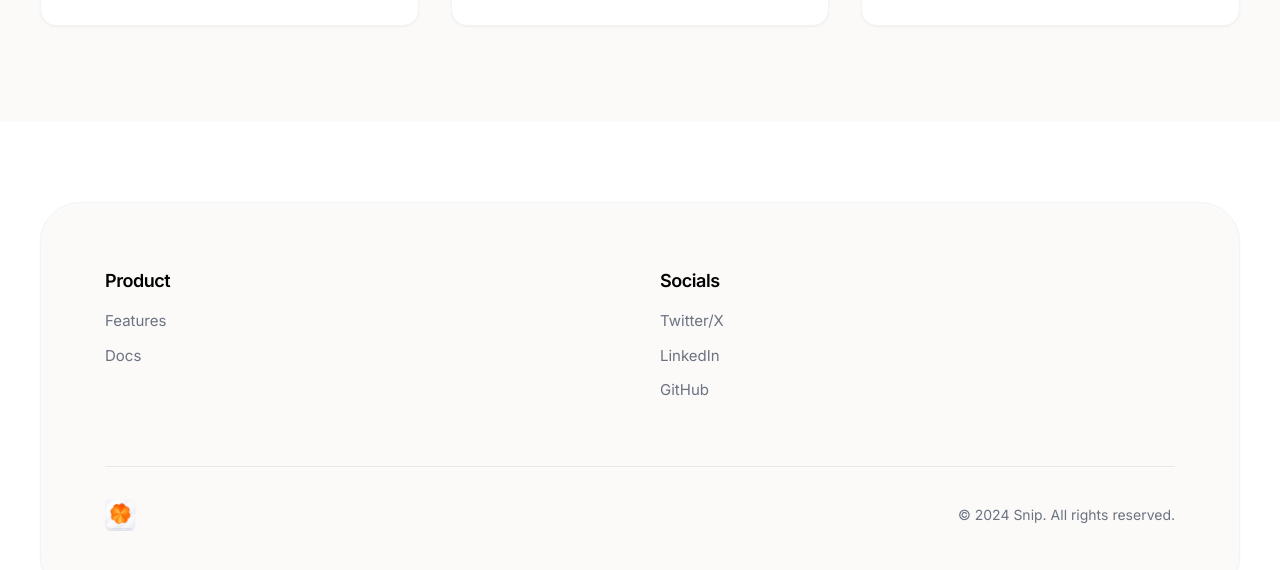
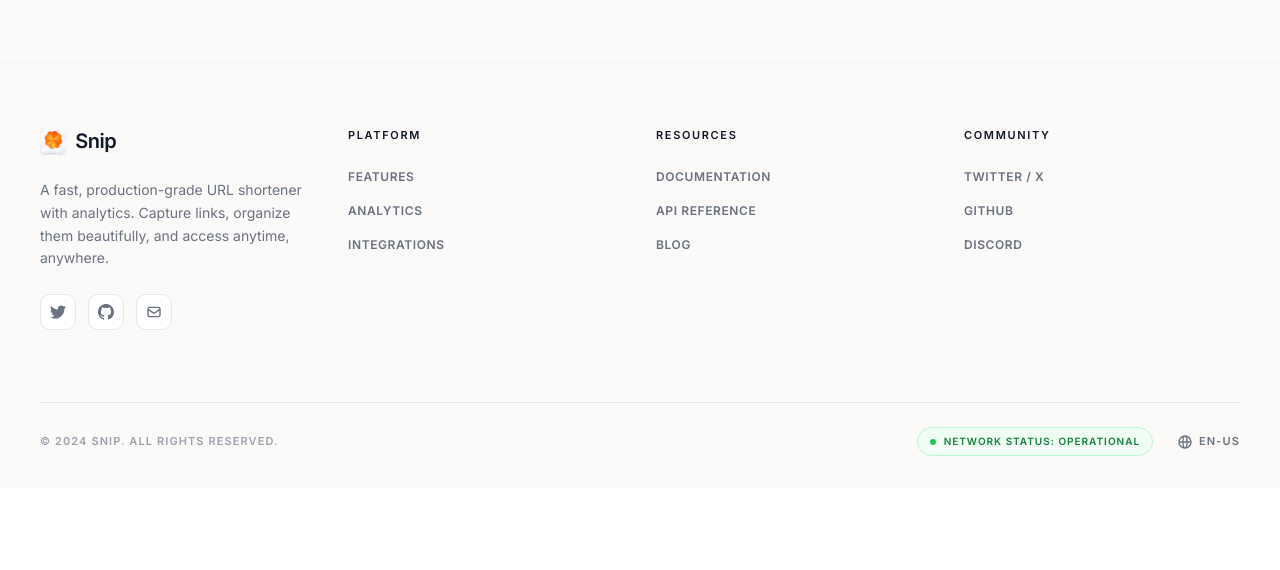
Before and after one commit to Ethan4582/snip, a Next.js app in the folder apps/web/: page / in a window 1280 px wide. Shown: the part 1978-2548 px from the top of the page. After the commit the page ends 2466 px from the top, so only its background shows below. Built offline with nearby package versions, Linux system fonts and the light colour scheme.

Commit message:
feat: add subtle motion effects to landing page

```diff
--- a/apps/web/app/login/page.tsx
+++ b/apps/web/app/login/page.tsx
@@ -71,7 +71,7 @@ export default function Login() {
 
       {/* Right Column (Form) */}
       <div className="flex-1 flex items-center justify-center p-6 bg-[#fbfaf9]">
-        <div className="w-full max-w-[440px] bg-white rounded-3xl p-10 sm:p-12 shadow-[0_2px_20px_rgb(0,0,0,0.04)] border border-gray-100/60">
+        <div className="w-full max-w-[400px] bg-white rounded-3xl p-8 sm:p-10 shadow-[0_2px_20px_rgb(0,0,0,0.04)] border border-gray-100/60">
           <div className="mb-8 text-center sm:text-left">
             <h2 className="text-[28px] font-bold text-gray-900 tracking-tight mb-2">Welcome back</h2>
             <p className="text-[15px] text-gray-500">Sign in to your Snip account</p>
--- a/apps/web/app/signup/page.tsx
+++ b/apps/web/app/signup/page.tsx
@@ -71,7 +71,7 @@ export default function Signup() {
 
       {/* Right Column (Form) */}
       <div className="flex-1 flex items-center justify-center p-6 bg-[#fbfaf9]">
-        <div className="w-full max-w-[440px] bg-white rounded-3xl p-10 sm:p-12 shadow-[0_2px_20px_rgb(0,0,0,0.04)] border border-gray-100/60">
+        <div className="w-full max-w-[400px] bg-white rounded-3xl p-8 sm:p-10 shadow-[0_2px_20px_rgb(0,0,0,0.04)] border border-gray-100/60">
           <div className="mb-8 text-center sm:text-left">
             <h2 className="text-[28px] font-bold text-gray-900 tracking-tight mb-2">Create an account</h2>
             <p className="text-[15px] text-gray-500">Sign up to get started with Snip</p>
--- a/apps/web/src/components/landing/HeroSection.tsx
+++ b/apps/web/src/components/landing/HeroSection.tsx
@@ -53,17 +53,7 @@ export default function HeroSection() {
           </button>
         </form>
 
-        <div className="flex flex-wrap justify-center gap-6 md:gap-10 text-sm font-medium text-gray-500 mt-2">
-           <span className="flex items-center gap-2">
-             <span className="text-[#ff6201]">⚡</span> Instant Capture
-           </span>
-           <span className="flex items-center gap-2">
-             <span className="text-[#ff6201]">📁</span> Smart Organization
-           </span>
-           <span className="flex items-center gap-2">
-             <span className="text-[#ff6201]">🔍</span> Quick Search
-           </span>
-        </div>
+
       </div>
 
       {/* Dashboard Preview Image */}
--- a/apps/web/src/components/landing/LandingFooter.tsx
+++ b/apps/web/src/components/landing/LandingFooter.tsx
@@ -2,32 +2,81 @@ import logo from '../../../assets/logo.png'
 
 export default function LandingFooter() {
   return (
-    <footer className="w-full bg-white pt-20 px-6 pb-12">
-      <div className="w-full max-w-[1200px] mx-auto bg-[#fbfaf9] rounded-[2.5rem] p-10 md:p-16 border border-gray-100 shadow-sm flex flex-col gap-16">
+    <footer className="w-full bg-[#fbfaf9] border-t border-gray-100 pt-16 pb-8 px-6">
+      <div className="w-full max-w-[1200px] mx-auto flex flex-col gap-12">
 
-        <div className="grid grid-cols-2 md:grid-cols-2 gap-10">
-          <div className="flex flex-col gap-4">
-            <h6 className="font-semibold text-[18px] tracking-tight">Product</h6>
-            <div className="flex flex-col gap-3 text-gray-500 text-[15px]">
-              <a href="#features" className="hover:text-black transition-colors">Features</a>
-              <a href="https://docs.snip.app" target="_blank" rel="noopener noreferrer" className="hover:text-black transition-colors">Docs</a>
+        {/* Top 4-column section */}
+        <div className="grid grid-cols-1 md:grid-cols-4 gap-12 lg:gap-8 w-full">
+
+          {/* Column 1: Branding and description */}
+          <div className="flex flex-col gap-6 md:col-span-1">
+            <div className="flex items-center gap-2">
+              <img src={logo.src} alt="Snip Logo" className="h-7 w-auto" />
+              <span className="font-bold text-xl tracking-tight text-gray-900">Snip</span>
+            </div>
+            <p className="text-gray-500 text-[14px] leading-relaxed">
+              A fast, production-grade URL shortener with analytics. Capture links, organize them beautifully, and access anytime, anywhere.
+            </p>
+            <div className="flex items-center gap-3">
+              {/* Social Icons */}
+              <a href="#" aria-label="Twitter" className="w-9 h-9 flex items-center justify-center rounded-lg border border-gray-200 text-gray-500 hover:text-black hover:border-gray-300 transition-colors bg-white">
+                <svg className="w-4 h-4" fill="currentColor" viewBox="0 0 24 24"><path d="M24 4.557c-.883.392-1.832.656-2.828.775 1.017-.609 1.798-1.574 2.165-2.724-.951.564-2.005.974-3.127 1.195-.897-.957-2.178-1.555-3.594-1.555-3.179 0-5.515 2.966-4.797 6.045-4.091-.205-7.719-2.165-10.148-5.144-1.29 2.213-.669 5.108 1.523 6.574-.806-.026-1.566-.247-2.229-.616-.054 2.281 1.581 4.415 3.949 4.89-.693.188-1.452.232-2.224.084.626 1.956 2.444 3.379 4.6 3.419-2.07 1.623-4.678 2.348-7.29 2.04 2.179 1.397 4.768 2.212 7.548 2.212 9.142 0 14.307-7.721 13.995-14.646.962-.695 1.797-1.562 2.457-2.549z"/></svg>
+              </a>
+              <a href="#" aria-label="GitHub" className="w-9 h-9 flex items-center justify-center rounded-lg border border-gray-200 text-gray-500 hover:text-black hover:border-gray-300 transition-colors bg-white">
+                <svg className="w-4 h-4" fill="currentColor" viewBox="0 0 24 24"><path d="M12 0c-6.626 0-12 5.373-12 12 0 5.302 3.438 9.8 8.207 11.387.599.111.793-.261.793-.577v-2.234c-3.338.726-4.033-1.416-4.033-1.416-.546-1.387-1.333-1.756-1.333-1.756-1.089-.745.083-.729.083-.729 1.205.084 1.839 1.237 1.839 1.237 1.07 1.834 2.807 1.304 3.492.997.107-.775.418-1.305.762-1.604-2.665-.305-5.467-1.334-5.467-5.931 0-1.311.469-2.381 1.236-3.221-.124-.303-.535-1.524.117-3.176 0 0 1.008-.322 3.301 1.23.957-.266 1.983-.399 3.003-.404 1.02.005 2.047.138 3.006.404 2.291-1.552 3.297-1.23 3.297-1.23.653 1.653.242 2.874.118 3.176.77.84 1.235 1.911 1.235 3.221 0 4.609-2.807 5.624-5.479 5.921.43.372.823 1.102.823 2.222v3.293c0 .319.192.694.801.576 4.765-1.589 8.199-6.086 8.199-11.386 0-6.627-5.373-12-12-12z"/></svg>
+              </a>
+              <a href="#" aria-label="Email" className="w-9 h-9 flex items-center justify-center rounded-lg border border-gray-200 text-gray-500 hover:text-black hover:border-gray-300 transition-colors bg-white">
+                <svg className="w-4 h-4" fill="none" stroke="currentColor" viewBox="0 0 24 24"><path strokeLinecap="round" strokeLinejoin="round" strokeWidth="2" d="M3 8l7.89 5.26a2 2 0 002.22 0L21 8M5 19h14a2 2 0 002-2V7a2 2 0 00-2-2H5a2 2 0 00-2 2v10a2 2 0 002 2z"></path></svg>
+              </a>
             </div>
           </div>
-          <div className="flex flex-col gap-4">
-            <h6 className="font-semibold text-[18px] tracking-tight">Socials</h6>
-            <div className="flex flex-col gap-3 text-gray-500 text-[15px]">
-              <a href="#" className="hover:text-black transition-colors">Twitter/X</a>
-              <a href="#" className="hover:text-black transition-colors">LinkedIn</a>
+
+          {/* Column 2: Platform */}
+          <div className="flex flex-col gap-6">
+            <h6 className="font-bold text-[11px] tracking-[0.15em] uppercase text-gray-900">Platform</h6>
+            <div className="flex flex-col gap-4 text-gray-500 text-[12px] font-semibold uppercase tracking-wider">
+              <a href="#features" className="hover:text-black transition-colors">Features</a>
+              <a href="#" className="hover:text-black transition-colors">Analytics</a>
+              <a href="#" className="hover:text-black transition-colors">Integrations</a>
+            </div>
+          </div>
+
+          {/* Column 3: Resources */}
+          <div className="flex flex-col gap-6">
+            <h6 className="font-bold text-[11px] tracking-[0.15em] uppercase text-gray-900">Resources</h6>
+            <div className="flex flex-col gap-4 text-gray-500 text-[12px] font-semibold uppercase tracking-wider">
+              <a href="https://docs.snip.app" target="_blank" rel="noopener noreferrer" className="hover:text-black transition-colors">Documentation</a>
+              <a href="#" className="hover:text-black transition-colors">API Reference</a>
+              <a href="#" className="hover:text-black transition-colors">Blog</a>
+            </div>
+          </div>
+
+          {/* Column 4: Community */}
+          <div className="flex flex-col gap-6">
+            <h6 className="font-bold text-[11px] tracking-[0.15em] uppercase text-gray-900">Community</h6>
+            <div className="flex flex-col gap-4 text-gray-500 text-[12px] font-semibold uppercase tracking-wider">
+              <a href="#" className="hover:text-black transition-colors">Twitter / X</a>
               <a href="#" className="hover:text-black transition-colors">GitHub</a>
+              <a href="#" className="hover:text-black transition-colors">Discord</a>
             </div>
           </div>
         </div>
 
-        <div className="flex flex-col gap-8">
+        {/* Bottom Section */}
+        <div className="flex flex-col gap-6 mt-6">
           <div className="w-full h-[1px] bg-gray-200"></div>
-          <div className="flex flex-col md:flex-row justify-between items-center gap-4">
-            <img src={logo.src} alt="Snip Logo" className="h-8 w-auto" />
-            <p className="text-gray-500 text-[14px]">© 2024 Snip. All rights reserved.</p>
+          <div className="flex flex-col md:flex-row justify-between items-center gap-6">
+            <p className="text-gray-400 text-[11px] font-bold tracking-[0.1em] uppercase">© 2024 Snip. All rights reserved.</p>
+            <div className="flex items-center gap-6">
+              <div className="flex items-center gap-2 px-3 py-1.5 rounded-full border border-green-200 bg-green-50 text-green-700 text-[10px] font-bold tracking-widest uppercase">
+                <span className="w-1.5 h-1.5 rounded-full bg-green-500"></span>
+                Network Status: Operational
+              </div>
+              <div className="flex items-center gap-1.5 text-gray-500 text-[11px] font-bold tracking-[0.1em] uppercase hover:text-gray-900 transition-colors cursor-pointer">
+                <svg className="w-4 h-4" fill="none" stroke="currentColor" viewBox="0 0 24 24"><path strokeLinecap="round" strokeLinejoin="round" strokeWidth="2" d="M21 12a9 9 0 01-9 9m9-9a9 9 0 00-9-9m9 9H3m9 9a9 9 0 01-9-9m9 9c1.657 0 3-4.03 3-9s-1.343-9-3-9m0 18c-1.657 0-3-4.03-3-9s1.343-9 3-9m-9 9a9 9 0 019-9"></path></svg>
+                EN-US
+              </div>
+            </div>
           </div>
         </div>
 
```
